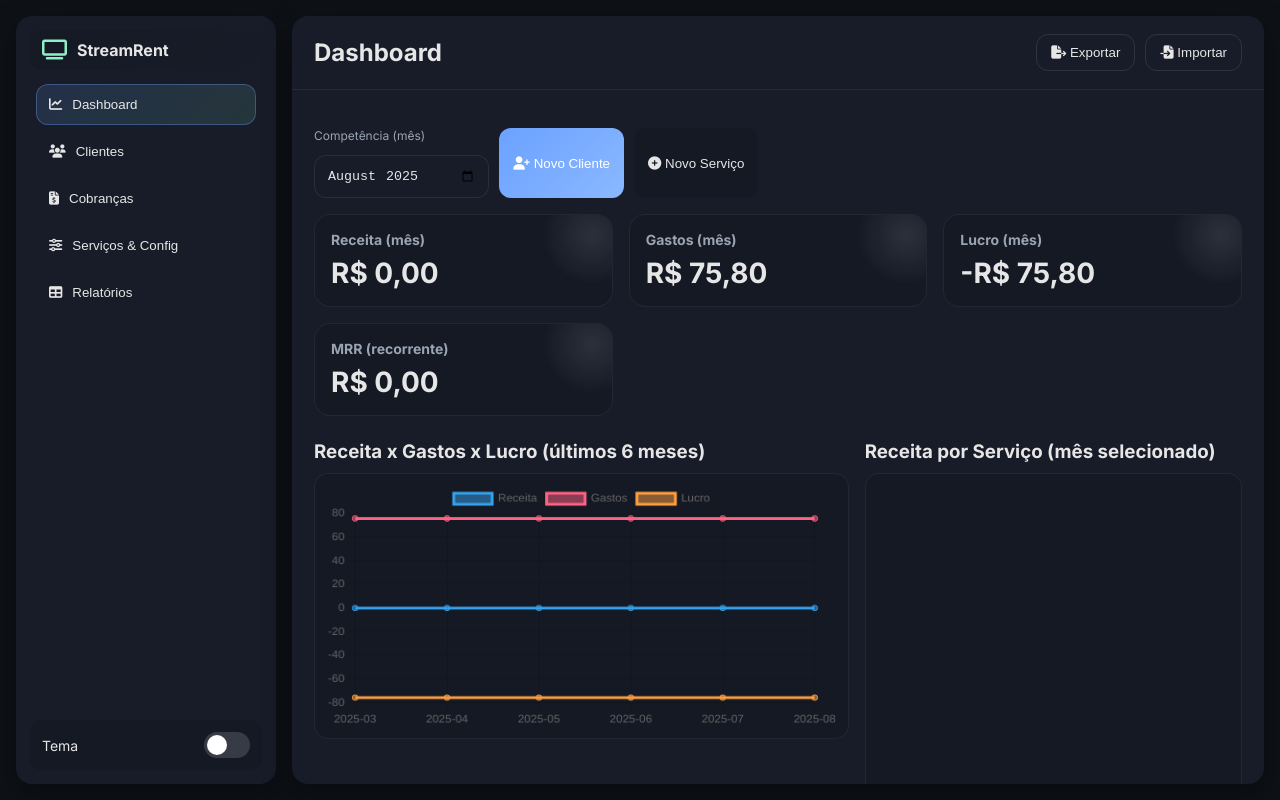
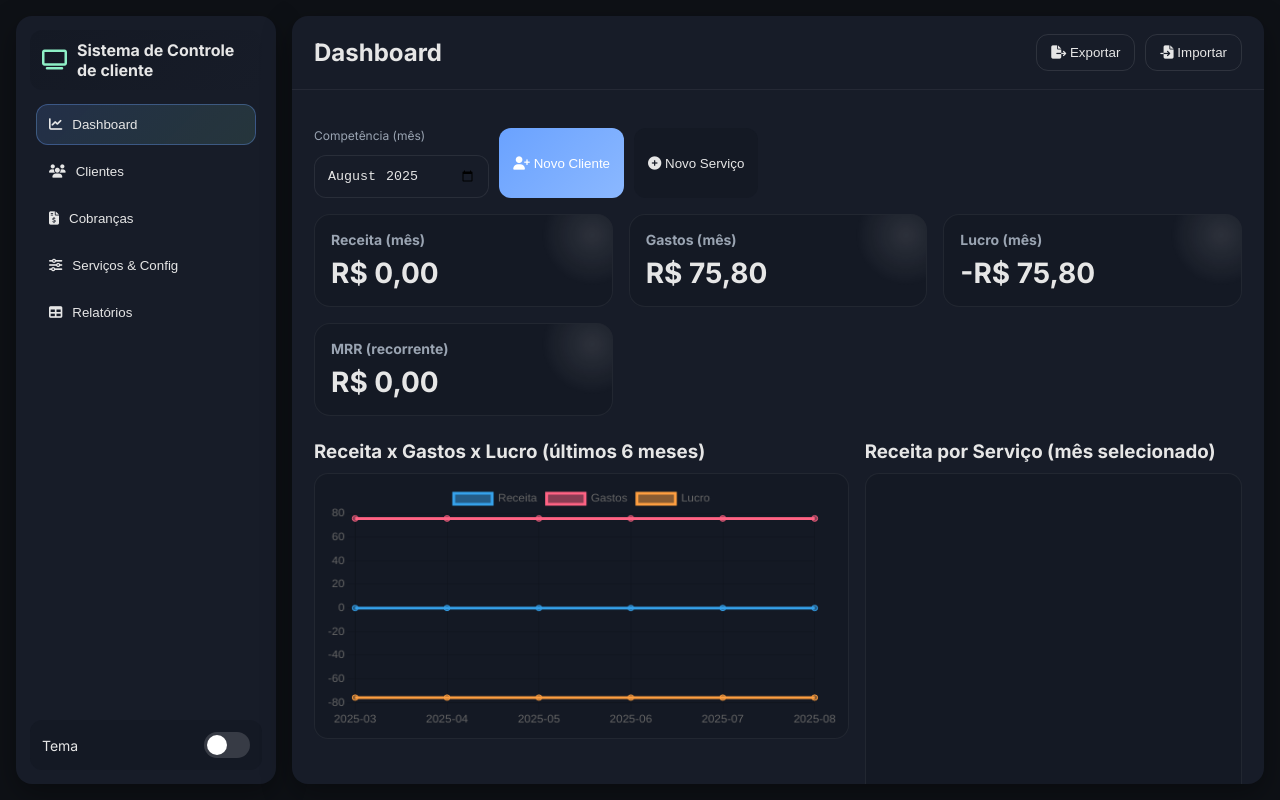
Before and after one commit to Luiz-Frota2/Sistema_streaming, a plain HTML site: page index.html in a window 1280 px wide. Drawn offline with nearby package versions, Linux system fonts and the light colour scheme.

Commit message:
Update index.html

```diff
--- a/index.html
+++ b/index.html
@@ -15,7 +15,7 @@
 <body>
   <div class="app">
     <aside class="sidebar">
-      <div class="brand"><i class="fa-solid fa-tv"></i><h1>StreamRent</h1></div>
+      <div class="brand"><i class="fa-solid fa-tv"></i><h1>Sistema de Controle de cliente</h1></div>
       <div class="nav">
         <button class="active" data-view="dashboard"><i class="fa-solid fa-chart-line"></i> Dashboard</button>
         <button data-view="clientes"><i class="fa-solid fa-users"></i> Clientes</button>
```
